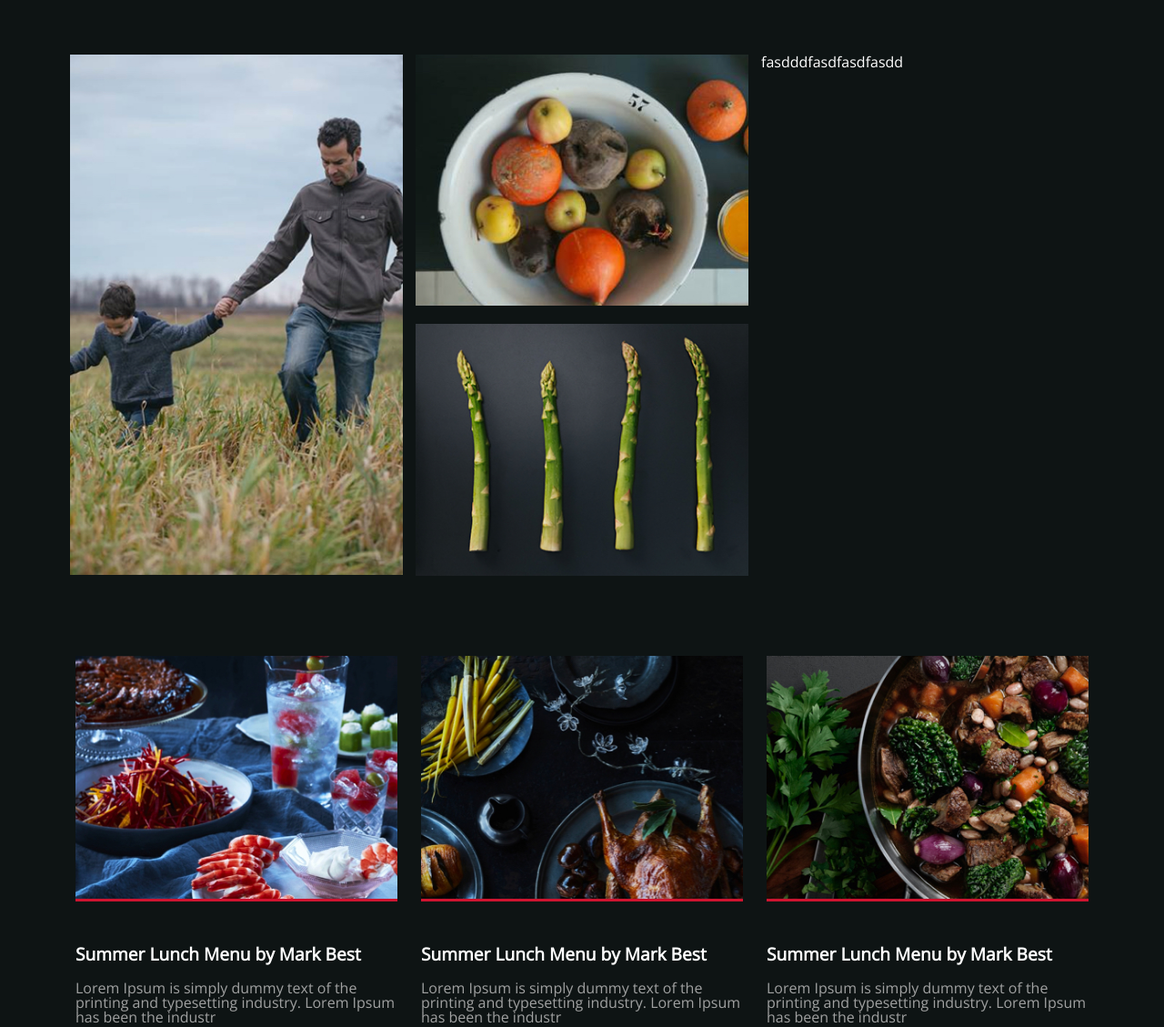
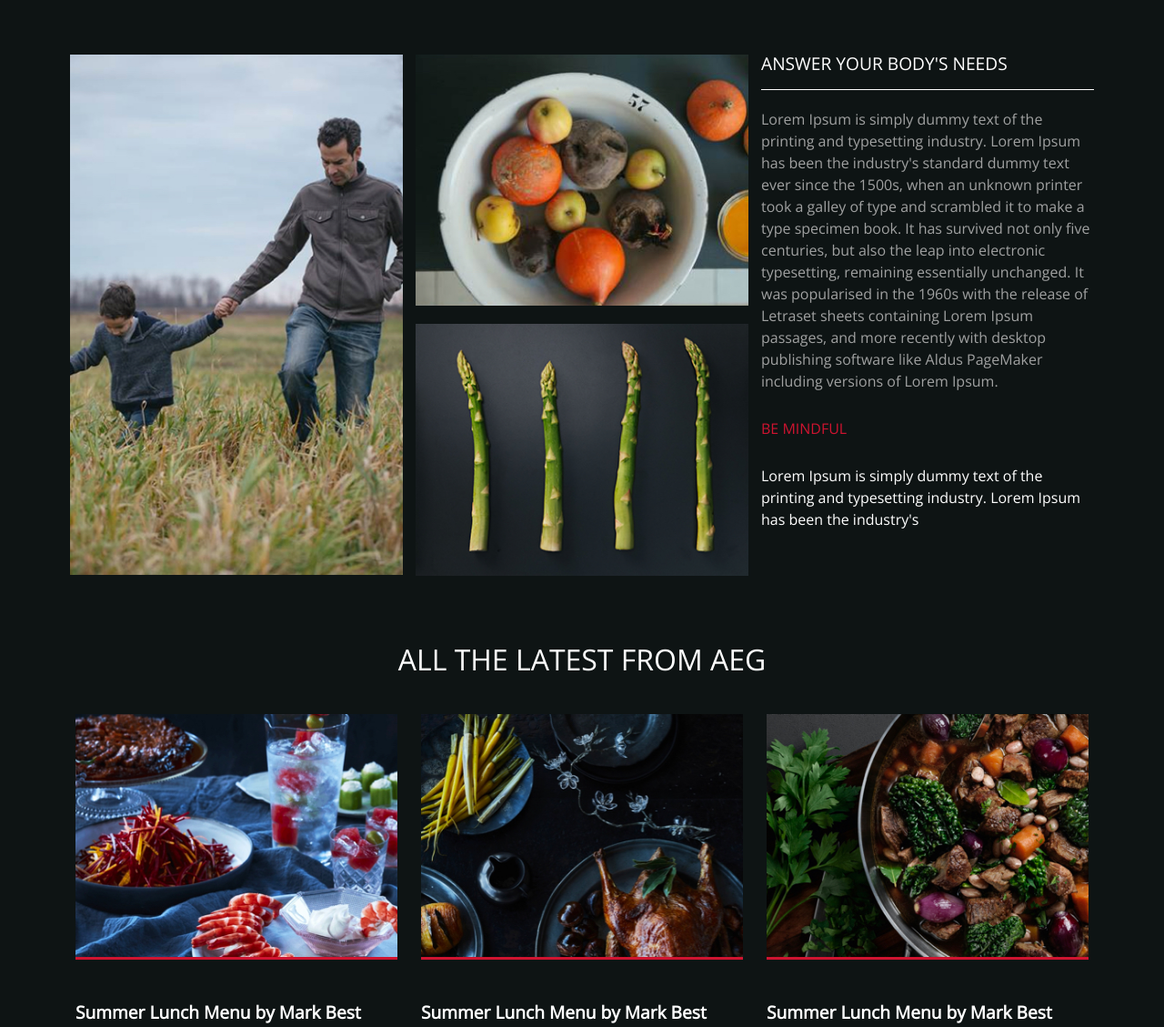
Before and after one commit to devpardo/orchard_test, a website built with webpack: page src/index.html in a window 1280 px wide. Shown: the part 112-1241 px from the top of the page at 91% size. Built offline with nearby package versions, Linux system fonts and the light colour scheme.

Commit message:
Updates
Added text and updated css for colors.

```diff
--- a/src/cardBlock.js
+++ b/src/cardBlock.js
@@ -28,18 +28,24 @@ function cardBlock() {
 
 
     const div = document.getElementById('app');
-    const cardDiv = document.createElement("div");
-    cardDiv.classList.add("card-block", "container");
+    const cardDiv = document.createElement('div');
+    const sectionHeader = document.createElement('h1');
+    cardDiv.classList.add('card-block', 'container');
+
+    //The header
+    const header = document.createTextNode('All the latest from AEG')
+    sectionHeader.appendChild(header)
+    cardDiv.appendChild(sectionHeader)
 
     test.forEach(item => {
         const col = document.createElement('div')
         const cardItem = document.createElement('div')
         const cardContent = document.createElement('p')
-        const cardHeader = document.createElement('h1')
+        const cardHeader = document.createElement('h2')
         const img = document.createElement('img')
 
-        col.classList.add("col")
-        cardItem.classList.add("card")
+        col.classList.add('col')
+        cardItem.classList.add('card')
         img.src = `${storage}/${item.img}`
         cardItem.appendChild(img)
 
--- a/src/headerBlock.js
+++ b/src/headerBlock.js
@@ -7,14 +7,14 @@ function headerBlock() {
     //console.log(images);
     var div = document.getElementById('app');
 
-    const newDiv = document.createElement("div");
-    newDiv.classList.add("header-block", "container");
+    const newDiv = document.createElement('div');
+    newDiv.classList.add('header-block', 'container');
 
     //Block 1
-    const col1 = document.createElement("div")
-    const block1 = document.createElement("div")
-    col1.classList.add("col")
-    block1.classList.add("block-1", "block")
+    const col1 = document.createElement('div')
+    const block1 = document.createElement('div')
+    col1.classList.add('col')
+    block1.classList.add('block-1', 'block')
 
 
     const img = document.createElement('img')
@@ -26,10 +26,10 @@ function headerBlock() {
     newDiv.appendChild(col1)
 
     //Block 2
-    const col2 = document.createElement("div")
-    const block2 = document.createElement("div");
-    block2.classList.add("block-2", "block");
-    col2.classList.add("col")
+    const col2 = document.createElement('div')
+    const block2 = document.createElement('div');
+    block2.classList.add('block-2', 'block');
+    col2.classList.add('col')
 
     const img2 = document.createElement('img')
     img2.classList.add('banner-multiple')
@@ -46,16 +46,39 @@ function headerBlock() {
     newDiv.appendChild(col2)
 
     //Block 3
-    const col3 = document.createElement("div")
-    const block3 = document.createElement("div");
-    block3.classList.add("block-3", "block");
-    col3.classList.add("col")
+    const col3 = document.createElement('div')
+    const block3 = document.createElement('div');
+    block3.classList.add('block-3', 'block');
+    col3.classList.add('col')
 
-    const title = document.createElement("h3")
-    const titleText = document.createTextNode('fasdddfasdfasdfasdd')
+    const title = document.createElement('h3')
+    title.classList.add('main-title')
+    const titleText = document.createTextNode('Answer your body\'s needs')
     title.appendChild(titleText)
 
+    const content = document.createElement('p')
+    content.classList.add('content')
+    let text = `Lorem Ipsum is simply dummy text of the printing and typesetting industry. Lorem Ipsum has been the industry's standard dummy text ever since the 1500s, when an unknown printer took a galley of type and scrambled it to make a type specimen book. It has survived not only five centuries, but also the leap into electronic typesetting, remaining essentially unchanged. It was popularised in the 1960s with the release of Letraset sheets containing Lorem Ipsum passages, and more recently with desktop publishing software like Aldus PageMaker including versions of Lorem Ipsum. `
+    const contentText = document.createTextNode(text)
+    content.appendChild(contentText)
+
+    const reminder = document.createElement('h5')
+    reminder.classList.add('reminder')
+    const reminderText = document.createTextNode('Be mindful')
+    reminder.appendChild(reminderText)
+
+    const reminderContent = document.createElement('p')
+    reminderContent.classList.add('reminder-content')
+    let contentText2 = `Lorem Ipsum is simply dummy text of the printing and typesetting industry. Lorem Ipsum has been the industry's`
+    const reminderContentText = document.createTextNode(contentText2)
+    reminderContent.appendChild(reminderContentText)
+
+
     block3.appendChild(title)
+    block3.appendChild(content)
+    block3.appendChild(reminder)
+    block3.appendChild(reminderContent)
+
     newDiv.appendChild(block3)
 
     col3.appendChild(block3)
--- a/src/styles/style.scss
+++ b/src/styles/style.scss
@@ -74,8 +74,16 @@ body {
     .col {
         width: calc(100% / 3);
     }
+
+    .block-3 {
+        font-size: .6em;
+    }
 }
 @media (min-width: 992px) {
+    .block-3 {
+        font-size: 1em;
+    }
+
     .container {
         width: 970px;
     }
@@ -116,17 +124,56 @@ body {
 
         }
     }
+
+    .block-3 {
+
+        h3.main-title {
+            padding-bottom: 1em;
+            border-bottom: 1px solid $white;
+            text-transform: uppercase;
+            font-size: larger;
+            margin-bottom: 1em;
+            font-weight: lighter;
+        }
+
+        .content {
+            font-weight: lighter;
+            color: $grey;
+            margin-bottom: 2em;
+            letter-spacing: initial;
+            line-height: 1.5em;
+        }
+
+        .reminder {
+            text-transform: uppercase;
+            color: $accent;
+            margin-bottom: 2em;
+        }
+
+        .reminder-content {
+            line-height: 1.5em;
+        }
+    }
 }
 
 .card-block {
     padding-top: 2em;
     margin-bottom: 2em;
 
+    h1 {
+        display: block;
+        font-size: 2em;
+        text-transform: uppercase;
+        margin-bottom: 1em;
+        text-align: center;
+        font-weight: lighter;
+    }
+
     .card {
         padding: 12px;
         box-sizing: border-box;
 
-        h1 {
+        h2 {
             margin-bottom: 1em;
             font-weight: bolder;
             font-size: larger;
```
